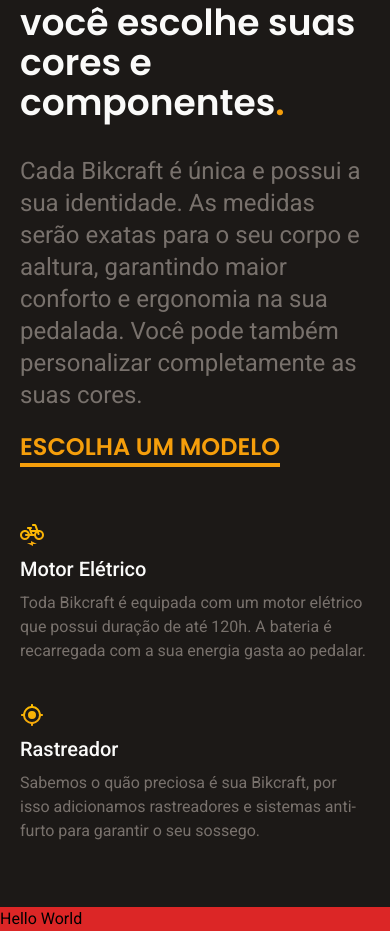
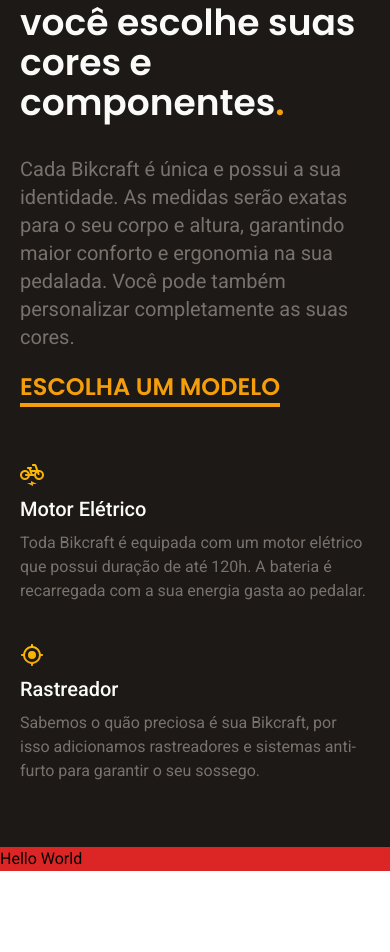
Before and after one commit to meleu/bikcraft, a website: page index.html in a window 390 px wide. Shown: the part 1486-2438 px from the top of the page. Drawn offline with Linux system fonts and the light colour scheme.

Commit message:
fix tipografia seção tecnologia

```diff
--- a/index.html
+++ b/index.html
@@ -116,9 +116,9 @@
         <h2 class="text-title-responsive text-color-50 mb-8">
           você escolhe suas cores e componentes<span>.</span>
         </h2>
-        <p class="text-2xl mb-5">
+        <p class="text-xl lg:text-2xl mb-5">
           Cada Bikcraft é única e possui a sua identidade. As medidas serão exatas
-          para o seu corpo e aaltura, garantindo maior conforto e ergonomia na
+          para o seu corpo e altura, garantindo maior conforto e ergonomia na
           sua pedalada. Você pode também personalizar completamente as suas cores.
         </p>
         <a class="mb-14 md:mb-20 inline-block text-primary-500 hover:text-primary-50 text-2xl font-poppins font-semibold uppercase after:block after:w-full after:h-1 after:bg-current"
--- a/tailwind.config.js
+++ b/tailwind.config.js
@@ -4,7 +4,7 @@
 const colors = require('tailwindcss/colors')
 
 module.exports = {
-  content: ["./src/**/*.{html,js}"],
+  content: ["./index.html"],
   theme: {
     extend: {
       fontFamily: {
```
Also changed, not shown: style.css.
